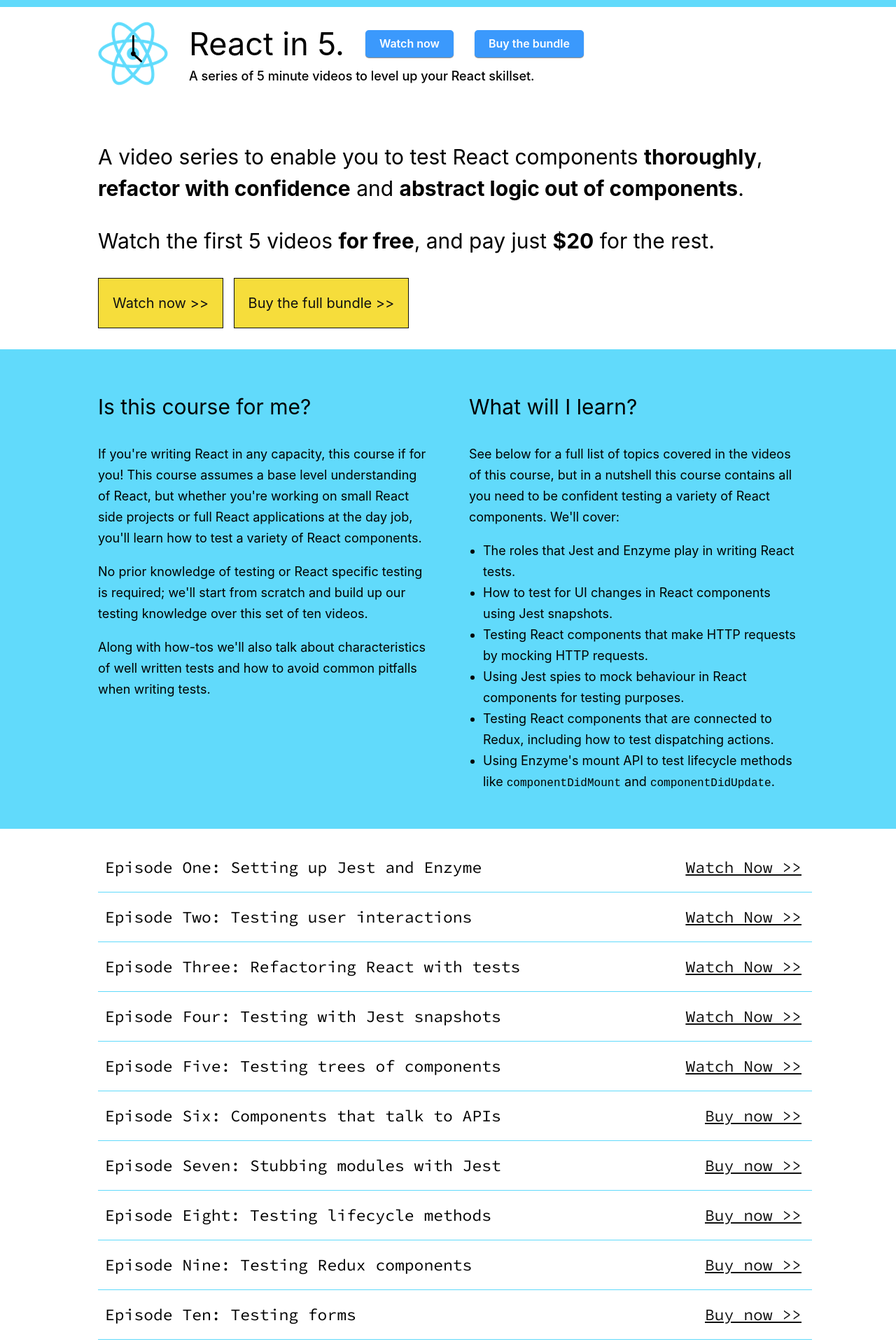
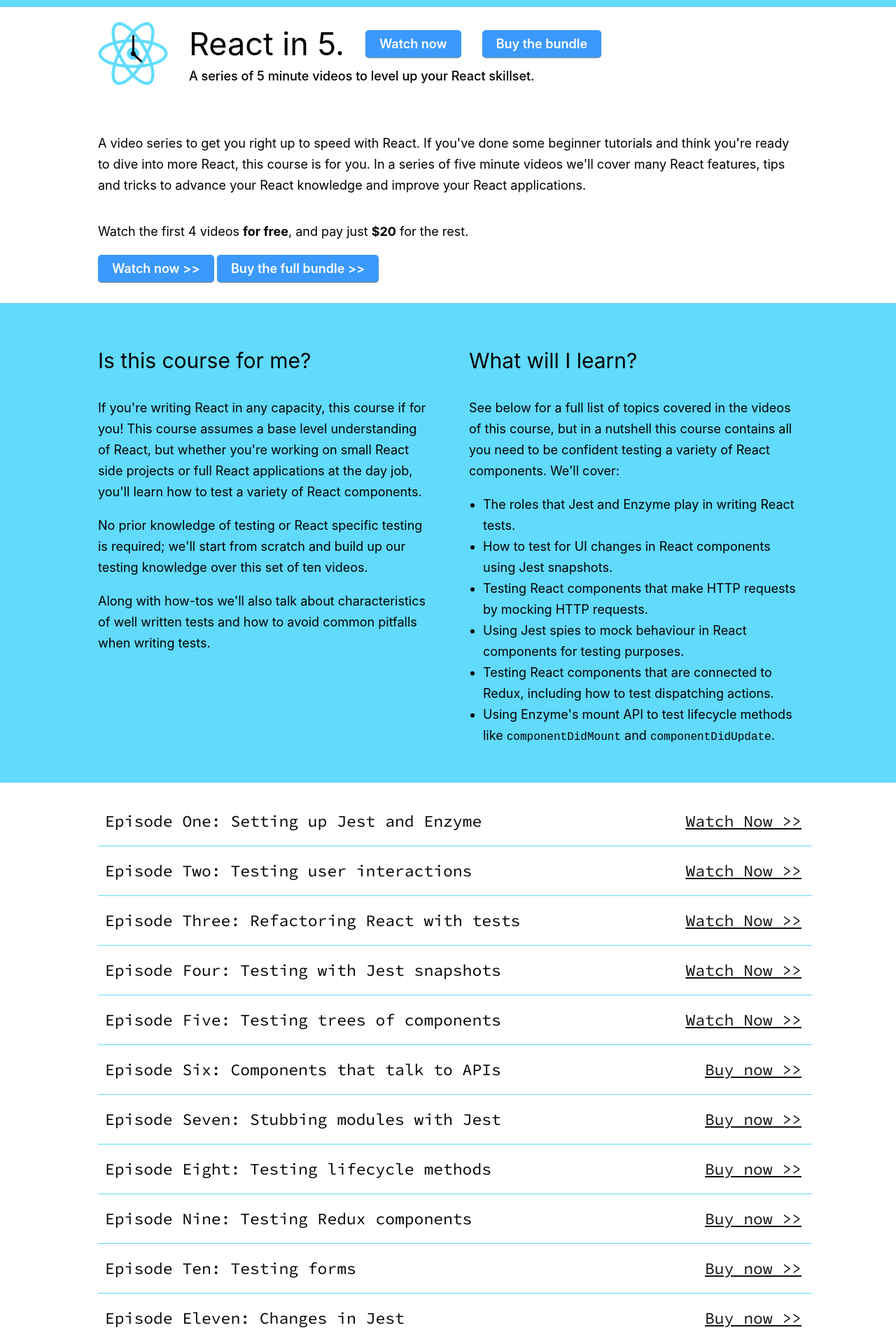
Before and after one commit to jackfranklin/javascriptplayground.com, a Jekyll site: the page built from react-in-five/index.html, in a window 1280 px wide. Shown: the top 1920 px of the page at 70% size. Built offline with Jekyll 4.4.1, drawn with Linux system fonts in a browser that asks for light colours; comment, search, counter and statistics services are not loaded.

Commit message:
more tweaks

```diff
--- a/_sass/_react-in-five.scss
+++ b/_sass/_react-in-five.scss
@@ -16,14 +16,15 @@ body {
   border-top: 10px solid $blue;
 }
 
-.cta-button {
+.cta-button,
+#mc-embedded-subscribe {
   padding: 10px 20px;
   border-radius: 5px;
   background-color: #3b99fc;
   box-shadow: 0 1px 1px 0 rgba(0, 0, 0, 0.5);
-  display: block;
+  display: inline-block;
   color: #ffffff;
-  font-size: 16px;
+  font-size: 18px;
   font-weight: 600;
   line-height: 19px;
   text-decoration: none;
@@ -178,8 +179,6 @@ header h3 {
   }
 }
 
-.get-started,
-.watch-now,
 #mc-embedded-subscribe {
   padding: 1em;
   display: inline-block;
@@ -194,6 +193,13 @@ header h3 {
   &:hover {
     background: #fff;
   }
+}
+
+.hero {
+  font-size: 22px;
+  line-height: 32px;
+  display: block;
+  width: 100%;
 }
 
 #mc-embedded-subscribe {
@@ -230,32 +236,6 @@ header h3 {
   }
   img {
     float: left;
-  }
-}
-
-.buy-now {
-  a:link,
-  a:visited {
-    color: #111;
-  }
-
-  a:hover {
-    text-decoration: none;
-    background: white;
-  }
-  .content-block:nth-of-type(even) {
-    background: #f6dd3b;
-  }
-  .container {
-    display: block;
-  }
-
-  ul {
-    margin: 10px 0;
-  }
-
-  .get-started {
-    margin-top: 30px;
   }
 }
 
@@ -306,7 +286,7 @@ header h3 {
   }
 }
 
-.content-block a {
+.content-block a:not(.cta-button) {
   &:link,
   &:visited {
     color: #111;
--- a/react-in-five/index.html
+++ b/react-in-five/index.html
@@ -40,13 +40,15 @@ layout: none
       </div>
     </header>
     <section class="content-block">
-      <div class="container header-container">
-        <h3>A video series to enable you to test React components <strong>thoroughly</strong>, <strong>refactor with confidence</strong> and <strong>abstract logic out of components</strong>.</h3>
+      <div class="container">
+        <p class="hero">A video series to get you right up to speed with React. If you've done some beginner tutorials and think you're ready to dive into more React, this course is for you. In a series of five minute videos we'll cover many React features, tips and tricks to advance your React knowledge and improve your React applications.</p>
 
-        <h3>Watch the first 5 videos <strong>for free</strong>, and pay just <strong>$20</strong> for the rest.</h3>
+        <p class="hero">Watch the first 4 videos <strong>for free</strong>, and pay just <strong>$20</strong> for the rest.</p>
 
-        <a href="#video-list" class="get-started">Watch now >></a>
-        <a href="#buy-now" class="get-started buy-now">Buy the full bundle >></a>
+        <div>
+          <a href="#video-list" class="get-started cta-button">Watch now >></a>
+          <a href="#buy-now" class="get-started cta-button buy-now">Buy the full bundle >></a>
+        </div>
       </div>
     </section>
     <section class="content-block">
```
